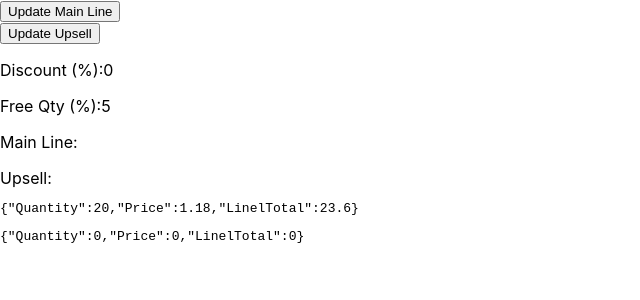
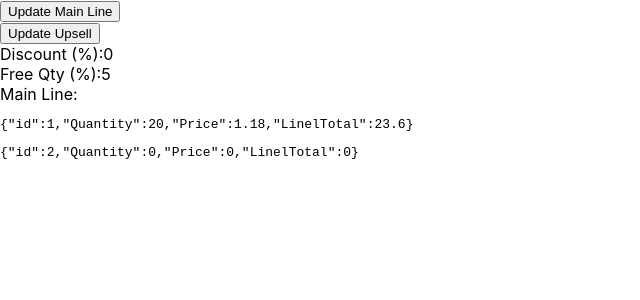
Before and after one commit to sarkarranjanpartha/context-array-of-multiple-obj, a React (Create React App) app: page / in a window 1280 px wide. Both pictures are taken after a click on the button "Update Upsell". Shown: the top 300 px of the page, without its empty margins (0-640 px from the left). Built offline with nearby package versions, Linux system fonts and the light colour scheme.

Commit message:
ValidateDOMNesting <pre> cannot appear as a descendant of <p>

```diff
--- a/src/ConsumerComponent.tsx
+++ b/src/ConsumerComponent.tsx
@@ -8,22 +8,23 @@ const ConsumerComponent: React.FC = () => {
   return (
     <div>
       {/* Access the context values */}
-      <p>
+      <div>
         Discount (%):{placeOrderContext?.discountPercent ?? discountPercent}
-      </p>
-      <p>Free Qty (%):{placeOrderContext?.freeQtyPercent ?? freeQtyPercent}</p>
-      <p>
+      </div>
+      <div>
+        Free Qty (%):{placeOrderContext?.freeQtyPercent ?? freeQtyPercent}
+      </div>
+      <div>
         Main Line:
         {placeOrderContext?.mainLine.map((item) => {
-          return <pre>{JSON.stringify(item)}</pre>;
+          return <pre key={item.id}>{JSON.stringify(item)}</pre>;
         })}
-      </p>
-      <p>
-        Upsell:{" "}
+      </div>
+      <div>
         {placeOrderContext?.upsell.map((item) => {
-          return <pre>{JSON.stringify(item)}</pre>;
+          return <pre key={item.id}>{JSON.stringify(item)}</pre>;
         })}
-      </p>
+      </div>
       {/* Access other context values as needed */}
     </div>
   );
--- a/src/UpsellComponent.tsx
+++ b/src/UpsellComponent.tsx
@@ -7,16 +7,8 @@ const UpsellComponent: React.FC = () => {
   const handleUpdateUpsell = () => {
     // const updatedUpsell = [...];
     const updatedUpsell = [
-      {
-        Quantity: 20,
-        Price: 1.18,
-        LinelTotal: 23.6,
-      },
-      {
-        Quantity: 0,
-        Price: 0,
-        LinelTotal: 0,
-      },
+      { id: 1, Quantity: 20, Price: 1.18, LinelTotal: 23.6 },
+      { id: 2, Quantity: 0, Price: 0, LinelTotal: 0 },
     ];
     // Update the upsell array as needed
     placeOrderContext?.updateUpsell(updatedUpsell);
--- a/src/types/price-details.ts
+++ b/src/types/price-details.ts
@@ -26,6 +26,7 @@ export interface MainLine {
 }
 
 export interface Upsell {
+  id: number;
   Quantity: number;
   Price: number;
   LinelTotal: number;
```
